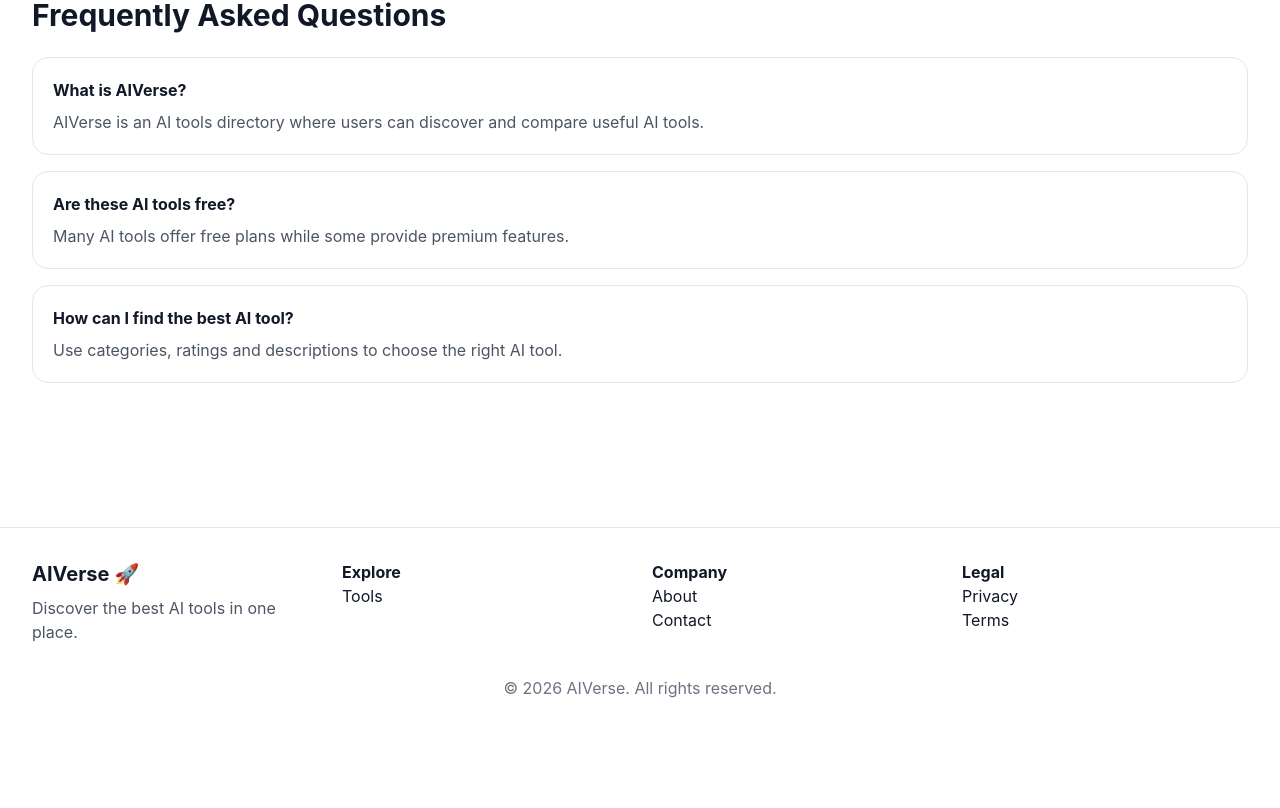
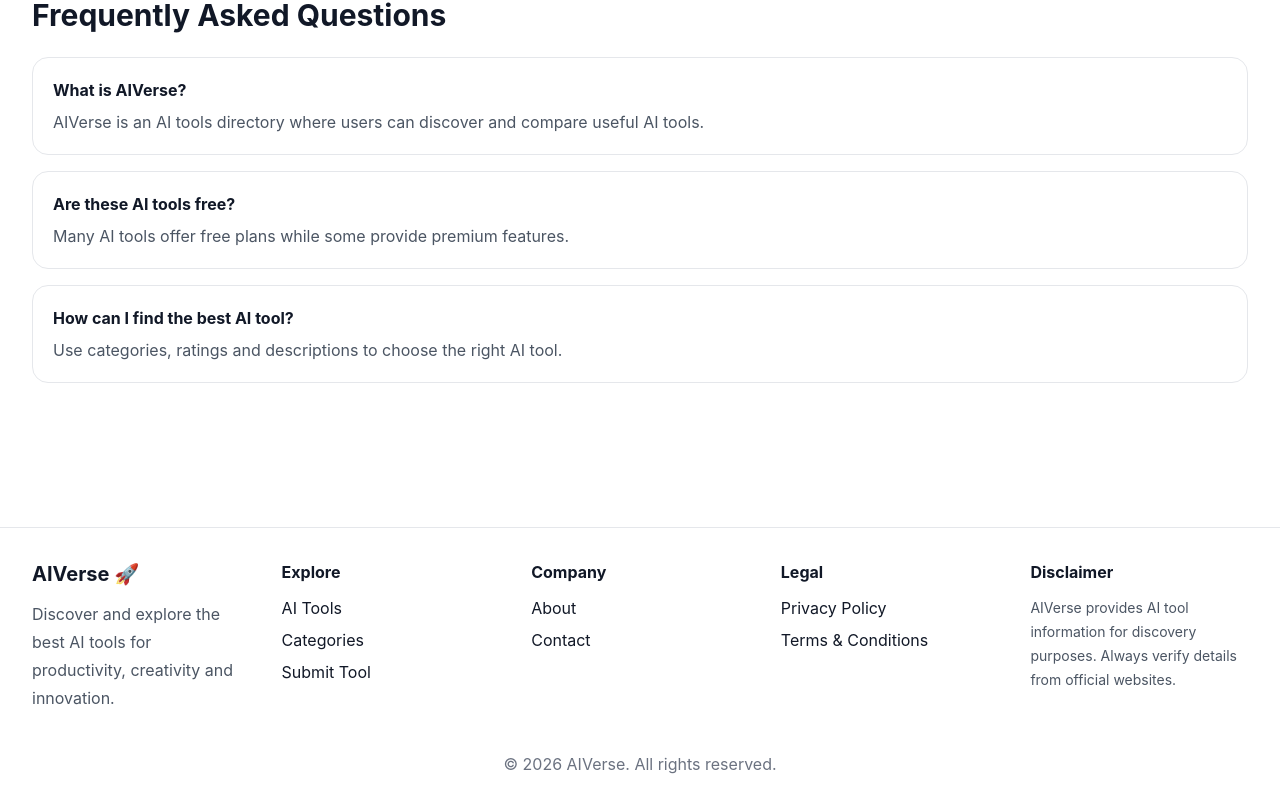
Before and after one commit to amankumar1648/AIVerse, a Next.js app: page / in a window 1280 px wide. Shown: the part 1460-2268 px from the top of the page. Before the commit the page ends 2192 px from the top, so only its background shows below. Built offline with nearby package versions, Linux system fonts and the light colour scheme; no server answers; the database is empty.

Commit message:
finalize SEO pages and footer

```diff
--- a/components/Footer.tsx
+++ b/components/Footer.tsx
@@ -2,27 +2,25 @@ import Link from "next/link";
 
 
 export default function Footer(){
-
 
   return (
 
     <footer className="border-t mt-20 p-8">
 
 
-      <div className="max-w-7xl mx-auto grid md:grid-cols-4 gap-6">
+      <div className="max-w-7xl mx-auto grid md:grid-cols-5 gap-8">
 
 
         <div>
 
           <h2 className="text-xl font-bold">
-
             AIVerse 🚀
-
           </h2>
 
-          <p className="mt-2 text-gray-600">
+          <p className="mt-3 text-gray-600 leading-7">
 
-            Discover the best AI tools in one place.
+            Discover and explore the best AI tools
+            for productivity, creativity and innovation.
 
           </p>
 
@@ -30,79 +28,100 @@ export default function Footer(){
 
 
 
+
         <div>
 
-          <h3 className="font-bold">
-
+          <h3 className="font-bold mb-3">
             Explore
-
           </h3>
 
 
-          <Link href="/tools">
+          <div className="space-y-2 flex flex-col">
 
-            Tools
+            <Link href="/tools">
+              AI Tools
+            </Link>
 
-          </Link>
+            <Link href="/categories">
+              Categories
+            </Link>
+
+            <Link href="/submit">
+              Submit Tool
+            </Link>
+
+          </div>
 
 
         </div>
 
 
 
+
         <div>
 
-          <h3 className="font-bold">
-
+          <h3 className="font-bold mb-3">
             Company
-
           </h3>
 
 
-          <Link href="/about">
+          <div className="space-y-2 flex flex-col">
 
-            About
+            <Link href="/about">
+              About
+            </Link>
 
-          </Link>
+            <Link href="/contact">
+              Contact
+            </Link>
 
-
-          <br />
-
-          <Link href="/contact">
-
-            Contact
-
-          </Link>
+          </div>
 
 
         </div>
 
 
 
+
         <div>
 
-          <h3 className="font-bold">
-
+          <h3 className="font-bold mb-3">
             Legal
-
           </h3>
 
 
-          <Link href="/privacy">
+          <div className="space-y-2 flex flex-col">
 
-            Privacy
+            <Link href="/privacy">
+              Privacy Policy
+            </Link>
 
-          </Link>
+            <Link href="/terms">
+              Terms & Conditions
+            </Link>
+
+          </div>
 
 
-          <br />
+        </div>
 
 
-          <Link href="/terms">
 
-            Terms
 
-          </Link>
+        <div>
+
+          <h3 className="font-bold mb-3">
+            Disclaimer
+          </h3>
+
+
+          <p className="text-gray-600 text-sm leading-6">
+
+            AIVerse provides AI tool information
+            for discovery purposes. Always verify
+            details from official websites.
+
+          </p>
 
 
         </div>
@@ -112,9 +131,11 @@ export default function Footer(){
 
 
 
-      <p className="text-center mt-8 text-gray-500">
 
-        © {new Date().getFullYear()} AIVerse. All rights reserved.
+      <p className="text-center mt-10 text-gray-500">
+
+        © {new Date().getFullYear()} AIVerse.
+        All rights reserved.
 
       </p>
 
```
